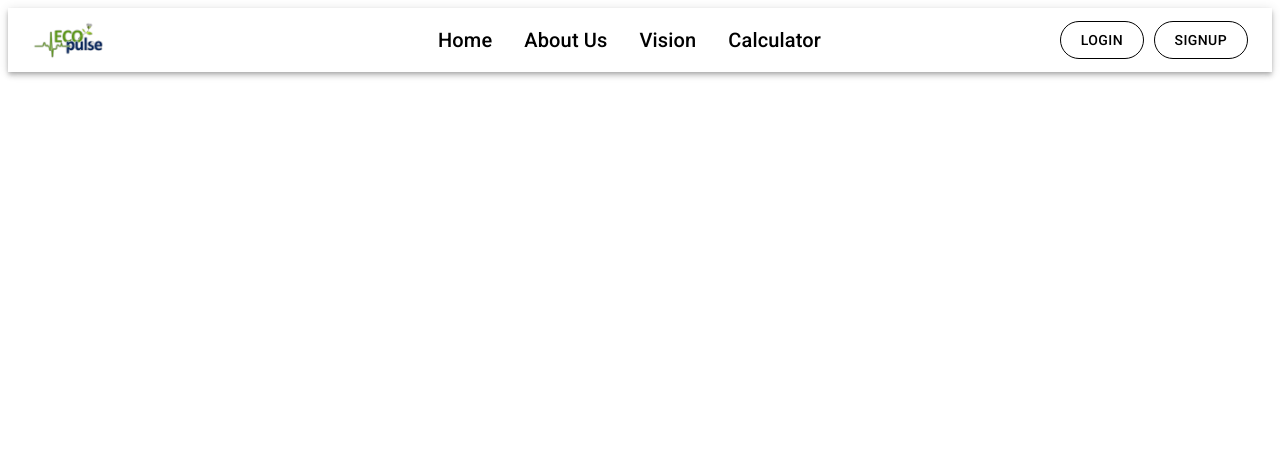
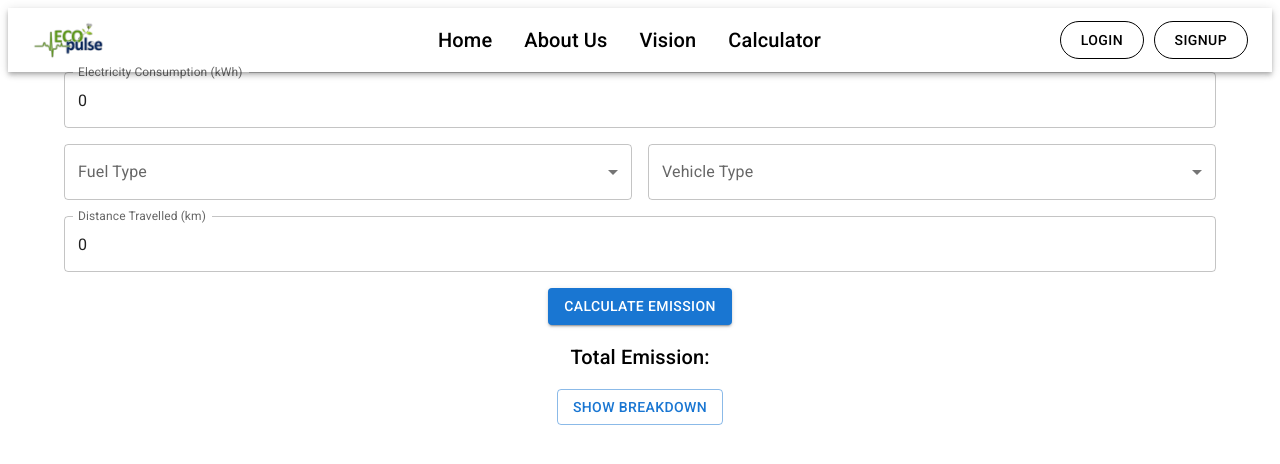
Before and after one commit to Nikita06211/my-app, a React (Create React App) app: page /calculator in a window 1280 px wide. Shown: the top 464 px of the page. Built offline with nearby package versions, Linux system fonts and the light colour scheme.

Commit message:
Added Calculator

```diff
--- a/src/Pages/Calculator.js
+++ b/src/Pages/Calculator.js
@@ -1,21 +1,145 @@
-import React from 'react';
-import { Container, Typography, Grid, Button, IconButton } from '@mui/material';
+import React, { useState } from 'react';
+import { Container, Typography, Grid, Button, MenuItem, TextField, Paper } from '@mui/material';
+
 export const Calculator = () => {
+    const [electricityConsumption, setElectricityConsumption] = useState(0);
+    const [fuelType, setFuelType] = useState('');
+    const [vehicleType, setVehicleType] = useState('');
+    const [distanceTravelled, setDistanceTravelled] = useState(0);
+    const [totalEmission, setTotalEmission] = useState('');
+    const [showBreakdown, setShowBreakdown] = useState(false);
+
+    const emissionMatrix = {
+        petrol: {
+            hatchback: { min: 130, max: 160 },
+            sedan: { min: 150, max: 180 },
+            suv: { min: 250, max: 300 },
+            hybrid: { min: 100, max: 130 }
+        },
+        diesel: {
+            hatchback: { min: 160, max: 190 },
+            sedan: { min: 180, max: 220 },
+            suv: { min: 300, max: 350 },
+            hybrid: { min: 100, max: 130 }
+        },
+        cng: {
+            hatchback: { min: 140, max: 170 },
+            sedan: { min: 160, max: 200 },
+            suv: { min: 280, max: 330 },
+            hybrid: { min: 100, max: 130 }
+        },
+        electricity: {
+            hatchback: { min: 0, max: 0 },
+            sedan: { min: 0, max: 0 },
+            suv: { min: 0, max: 0 },
+            hybrid: { min: 0, max: 0 }
+        }
+    };
+
+    const calculateFuelEmission = () => {
+        const minEmission = emissionMatrix[fuelType][vehicleType].min + electricityConsumption;
+        const maxEmission = emissionMatrix[fuelType][vehicleType].max + electricityConsumption;
+        return `${minEmission} - ${maxEmission} g/CO2`;
+    };
+
+    const calculateElectricityEmission = () => {
+        return `${electricityConsumption * 0.85} g/CO2`;
+    };
+
+    const handleCalculateEmission = () => {
+        let minTotalEmission = 0;
+        let maxTotalEmission = 0;
+
+        if (fuelType && vehicleType && distanceTravelled) {
+            minTotalEmission += emissionMatrix[fuelType][vehicleType].min * distanceTravelled;
+            maxTotalEmission += emissionMatrix[fuelType][vehicleType].max * distanceTravelled;
+        }
+
+        if (electricityConsumption) {
+            minTotalEmission += electricityConsumption;
+            maxTotalEmission += electricityConsumption;
+        }
+
+        setTotalEmission(`${minTotalEmission} - ${maxTotalEmission} g/CO2`);
+    };
+
+    const handleShowBreakdown = () => {
+        setShowBreakdown(!showBreakdown);
+    };
+
     return (
-        <div>
-            {/* <Grid>
-                <Grid
+        <Container>
+            <Grid container spacing={2}>
+                <Grid item xs={12}>
+                    <TextField
+                        label="Electricity Consumption (kWh)"
+                        type="number"
+                        value={electricityConsumption}
+                        onChange={(e) => setElectricityConsumption(parseFloat(e.target.value))}
+                        fullWidth
+                    />
+                </Grid>
+                <Grid item xs={6}>
+                    <TextField
+                        select
+                        label="Fuel Type"
+                        value={fuelType}
+                        onChange={(e) => setFuelType(e.target.value)}
+                        fullWidth
                     >
-                    <img
-                        src={process.env.PUBLIC_URL + '/Assets/calculator.png'}
-                        alt="cal Image"
-                        style={{ width: "100%", height: "20%" }}
+                        <MenuItem value="petrol">Petrol</MenuItem>
+                        <MenuItem value="diesel">Diesel</MenuItem>
+                        <MenuItem value="cng">CNG</MenuItem>
+                        <MenuItem value="electricity">Electricity</MenuItem>
+                    </TextField>
+                </Grid>
+                <Grid item xs={6}>
+                    <TextField
+                        select
+                        label="Vehicle Type"
+                        value={vehicleType}
+                        onChange={(e) => setVehicleType(e.target.value)}
+                        fullWidth
+                        disabled={fuelType === 'electricity'}
+                    >
+                        <MenuItem value="hatchback">Hatchback</MenuItem>
+                        <MenuItem value="sedan">Sedan</MenuItem>
+                        <MenuItem value="suv">SUV</MenuItem>
+                        <MenuItem value="hybrid">Hybrid</MenuItem>
+                    </TextField>
+                </Grid>
+                <Grid item xs={12}>
+                    <TextField
+                        label="Distance Travelled (km)"
+                        type="number"
+                        value={distanceTravelled}
+                        onChange={(e) => setDistanceTravelled(parseFloat(e.target.value))}
+                        fullWidth
                     />
-                </Grid> */}
-
-
-            {/* </Grid> */}
-
-        </div>
+                </Grid>
+                <Grid item xs={12}>
+                    <Button variant="contained" color="primary" onClick={handleCalculateEmission}>Calculate Emission</Button>
+                </Grid>
+                <Grid item xs={12}>
+                    <Typography variant="h6">Total Emission: {totalEmission}</Typography>
+                </Grid>
+                <Grid item xs={12}>
+                    <Button variant="outlined" onClick={handleShowBreakdown}>
+                        {showBreakdown ? 'Hide Breakdown' : 'Show Breakdown'}
+                    </Button>
+                </Grid>
+                {showBreakdown && (
+                    <Grid item xs={12}>
+                        <Paper style={{ padding: 16 }}>
+                            <Typography variant="h6">Emission Breakdown</Typography>
+                            <Typography>Electricity: {electricityConsumption} kWh x unit emission = {calculateElectricityEmission()} total</Typography>
+                            {fuelType && vehicleType && distanceTravelled && (
+                                <Typography>Fuel: {emissionMatrix[fuelType][vehicleType].min} - {emissionMatrix[fuelType][vehicleType].max} g/CO2 x {distanceTravelled} km = {calculateFuelEmission()} total</Typography>
+                            )}
+                        </Paper>
+                    </Grid>
+                )}
+            </Grid>
+        </Container>
     );
 };
```
